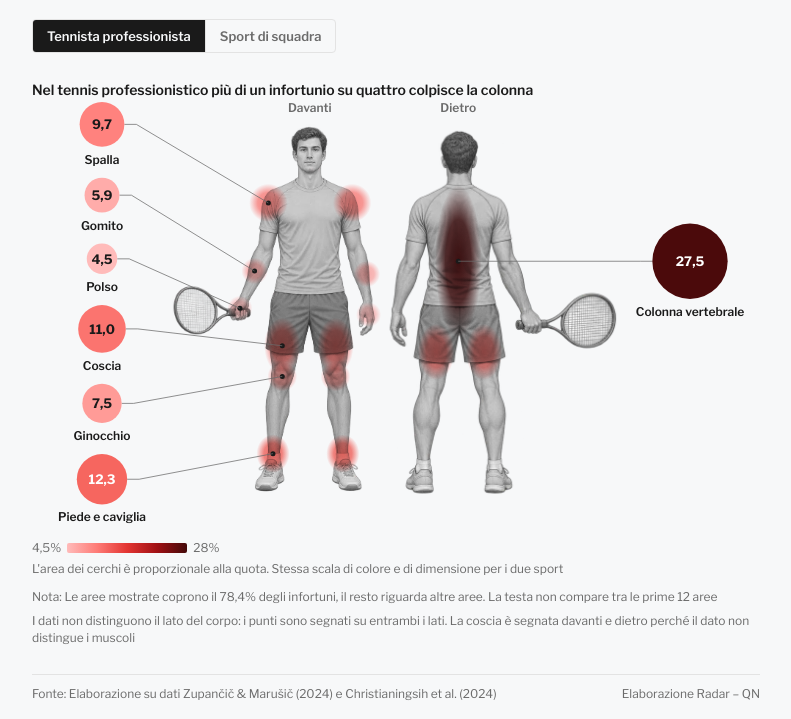
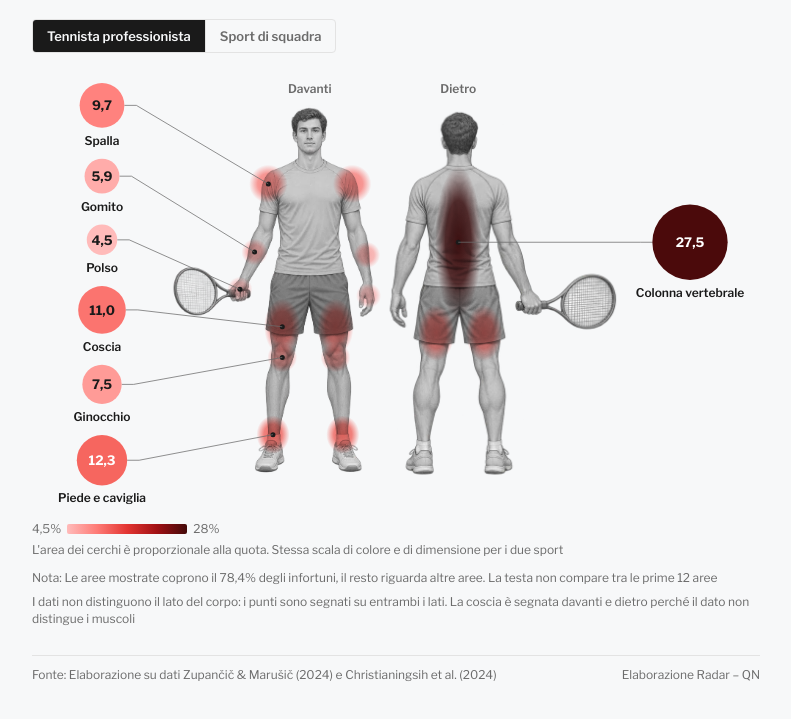
Before and after one commit to CosimoFire/infortuni-sport, a plain HTML site: page parti-corpo/index.html in a window 1280 px wide. Shown: the part 118-837 px from the top of the page, without its empty margins (244-1035 px from the left). Drawn offline with nearby package versions, Linux system fonts and the light colour scheme.

Commit message:
Tolto il titoletto sopra la tavola
Co-Authored-By: Claude Opus 5.5 <noreply@anthropic.com>

```diff
--- a/parti-corpo/index.html
+++ b/parti-corpo/index.html
@@ -45,7 +45,6 @@
   </div>
 
   <div class="r-chart" id="chart">
-    <p class="r-chart__head" id="head"></p>
     <div id="fig"></div>
   </div>
 
@@ -77,7 +76,6 @@
      b = parte della tavola occupata dalla figura, usata quando le figure vanno una sotto l'altra */
   var GEO = {
     tennis: {
-      head: "Nel tennis professionistico più di un infortunio su quattro colpisce la colonna",
       sub: "Quota sul totale degli infortuni per area del corpo, tennisti professionisti ATP, 2012-2016, in %",
       notes: [
         "Le aree mostrate coprono il 78,4% degli infortuni, il resto riguarda altre aree. La testa non compare tra le prime 12 aree",
@@ -99,7 +97,6 @@
       }
     },
     squadra: {
-      head: "Negli sport di squadra pesano caviglia e spalla",
       sub: "Quota sul totale degli infortuni nello sport o nel gruppo di studi indicato, in %",
       notes: [
         "Rassegna di revisioni su basket, calcio, pallavolo, hockey su ghiaccio, rugby e pallamano. Ogni valore viene da uno sport o da un gruppo di studi diverso, le quote non si sommano e non sono confrontabili una per una con quelle del tennis",
@@ -172,7 +169,6 @@
     sport = k;
     var g = GEO[k];
     document.getElementById("sub").textContent = g.sub;
-    document.getElementById("head").textContent = g.head;
     document.getElementById("notes").innerHTML = g.notes.map(function (n, i) {
       return '<p class="r-note">' + (i ? "" : "Nota: ") + n + "</p>";
     }).join("");
```
Also changed, not shown: index.html (+2 -2 lines).
